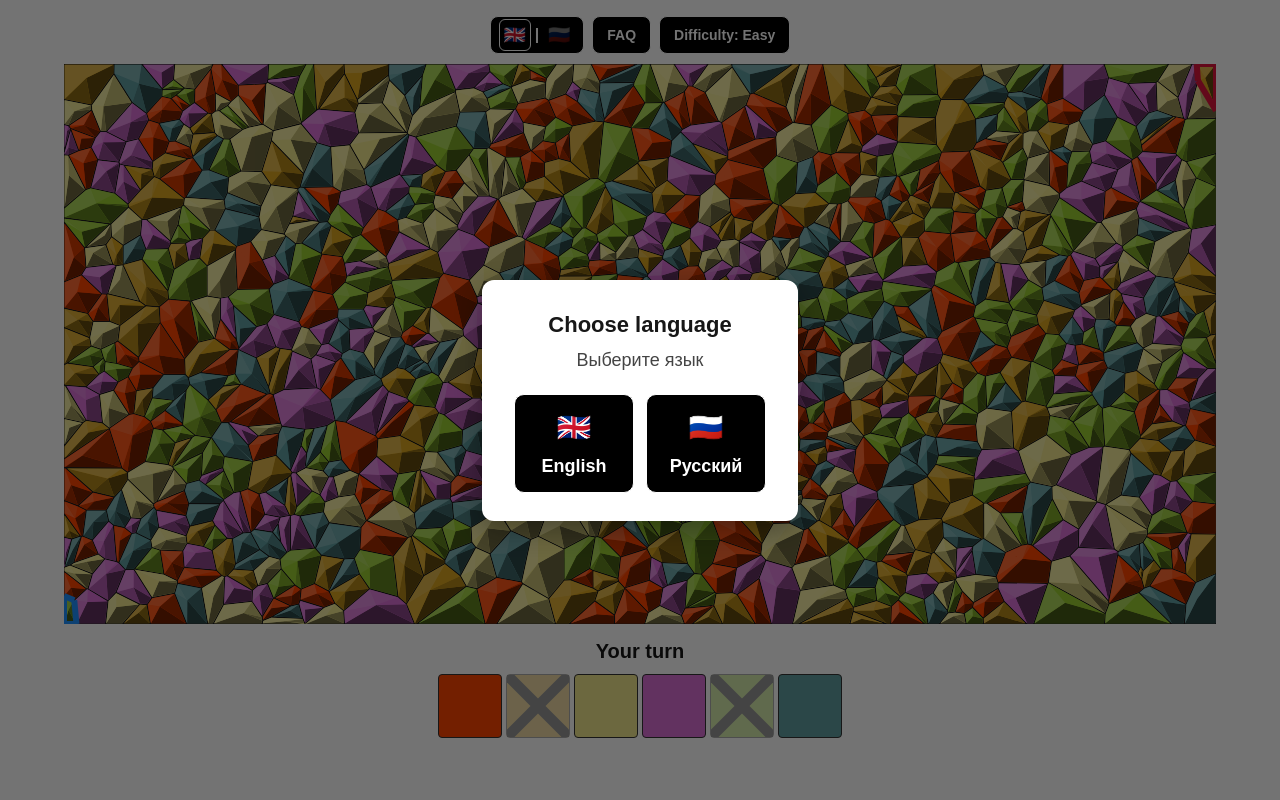
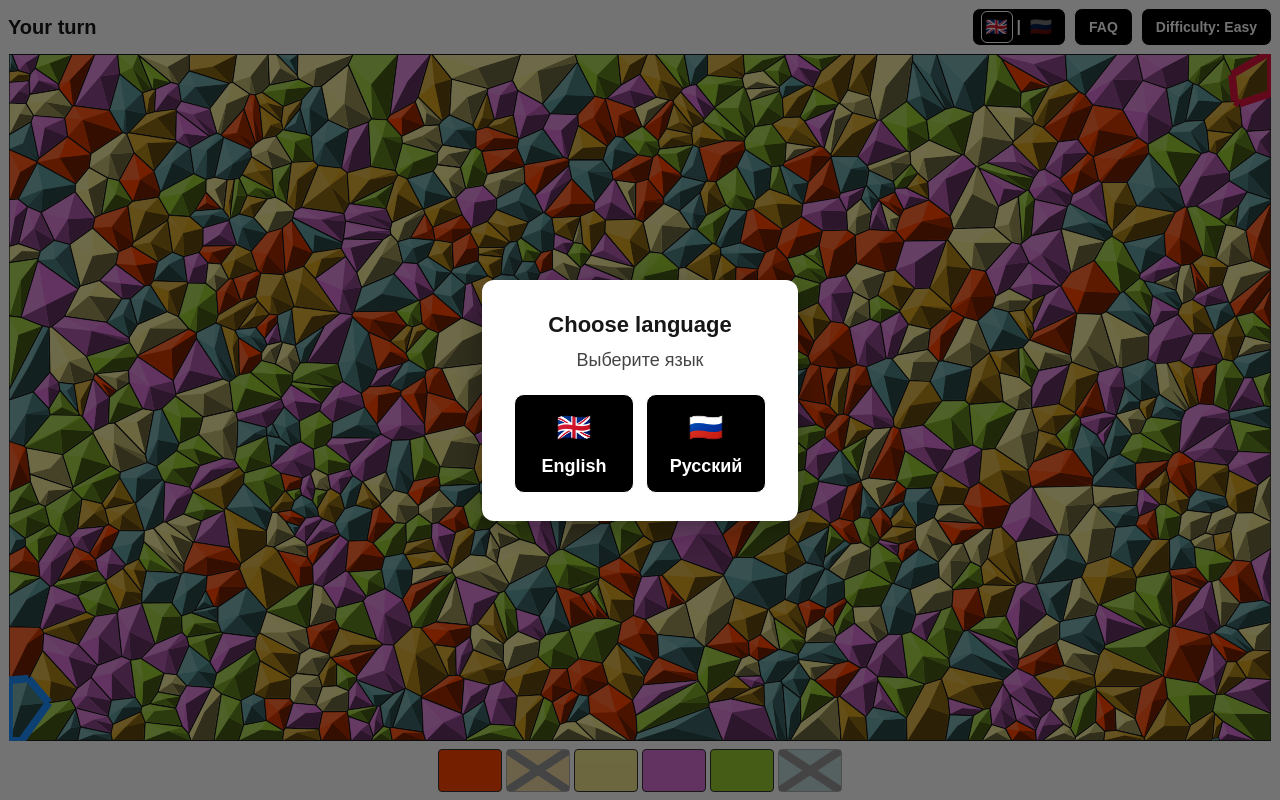
Before and after one commit to GerardRoulette/six-colors, a Next.js app: page / in a window 1280 px wide. Built offline with nearby package versions, Linux system fonts and the light colour scheme.

Commit message:
fixed the design flaws for yandex games

```diff
--- a/app/components/LanguageSelector.jsx
+++ b/app/components/LanguageSelector.jsx
@@ -152,7 +152,7 @@ function LanguagePrompt({ onChoose }) {
   );
 }
 
-// Compact flag buttons for switching locale. Sits in the toolbar above the board (not a corner overlay).
+// Compact flag buttons for switching locale. Sits in the top-right header with FAQ and difficulty.
 // `locale` is the active code; `onChange(lang)` persists the new locale via the provider.
 export function LanguageToggle({ locale, onChange }) {
   return (
--- a/app/components/game/BoardSvg.jsx
+++ b/app/components/game/BoardSvg.jsx
@@ -3,9 +3,13 @@
 import { GEM_BUCKETS } from '../../game/board/gem';
 
 // Faceted Voronoi board plus the thick territory outlines. Hover is display-only.
+// `viewWidth` / `viewHeight` are the fixed map coordinates (paths stay in this space across resizes).
+// `svgWidth` / `svgHeight` are the on-screen pixel size; the viewBox scales the map into that box.
 // `blinkSide` is `{ player, ai }`: the side that just captured pulses opacity until the blink ends. Facets stay drawn.
 // `playerBoundary` / `aiBoundary` are outline segments `{ a, b }` from `regionBoundary`.
 const BoardSvg = ({
+  viewWidth,
+  viewHeight,
   svgWidth,
   svgHeight,
   cells,
@@ -16,7 +20,12 @@ const BoardSvg = ({
   onCellHover,
   onCellLeave,
 }) => (
-  <svg width={svgWidth} height={svgHeight} style={{ background: '#1a1a1a', display: 'block' }}>
+  <svg
+    viewBox={`0 0 ${viewWidth} ${viewHeight}`}
+    width={svgWidth}
+    height={svgHeight}
+    style={{ background: '#1a1a1a', display: 'block' }}
+  >
     {cells.map((cell) => {
       // Dark stroke while the pointer is over this cell (hover is display-only).
       const isHovered = hoveredCell && cell.id === hoveredCell.id;
--- a/app/components/game/PaletteBar.jsx
+++ b/app/components/game/PaletteBar.jsx
@@ -4,7 +4,7 @@ import { PALETTE } from '../../game/moves';
 
 // Space between adjacent palette swatches (px).
 const PALETTE_GAP = 4;
-// Default palette button edge; shrinks on narrow screens so six swatches stay on one row.
+// Default palette button width; shrinks on narrow screens so six swatches stay on one row. Height is two thirds of this.
 const PALETTE_BUTTON_MAX = 64;
 
 // Six color swatches under the board. Illegal or out-of-turn colors are dimmed and crossed out.
@@ -12,11 +12,13 @@ const PALETTE_BUTTON_MAX = 64;
 // `interactionLocked` is true when it is not the player's turn or the match is over.
 // `onChoose` receives a palette CSS name when an enabled swatch is clicked.
 const PaletteBar = ({ svgWidth, legalColors, interactionLocked, onChoose }) => {
-  // Swatch edge so PALETTE.length buttons plus gaps fit the board width, capped at PALETTE_BUTTON_MAX.
-  const paletteButtonSize = Math.min(
+  // Swatch width so PALETTE.length buttons plus gaps fit the row, capped at PALETTE_BUTTON_MAX.
+  const paletteButtonWidth = Math.min(
     PALETTE_BUTTON_MAX,
     Math.max(1, Math.floor((svgWidth - PALETTE_GAP * (PALETTE.length - 1)) / PALETTE.length)),
   );
+  // Swatch height is two thirds of the width, so the row is shorter than a square.
+  const paletteButtonHeight = Math.max(1, Math.round(paletteButtonWidth * 2 / 3));
 
   return (
     <div style={{ display: 'flex', gap: PALETTE_GAP, flexWrap: 'nowrap', justifyContent: 'center', width: svgWidth, maxWidth: '100%', boxSizing: 'border-box' }}>
@@ -29,8 +31,8 @@ const PaletteBar = ({ svgWidth, legalColors, interactionLocked, onChoose }) => {
             onClick={() => onChoose(c)}
             disabled={disabled}
             style={{
-              width: paletteButtonSize,
-              height: paletteButtonSize,
+              width: paletteButtonWidth,
+              height: paletteButtonHeight,
               flex: '0 0 auto',
               padding: 0,
               boxSizing: 'border-box',
--- a/app/components/game/VoronoiDiagram.jsx
+++ b/app/components/game/VoronoiDiagram.jsx
@@ -16,20 +16,43 @@ import BoardSvg from "./BoardSvg";
 import PaletteBar from "./PaletteBar";
 import GameOverlays from "./GameOverlays";
 
-// Horizontal padding on Home (`padding: 16` each side). Board + palette must fit inside it.
-const PAGE_PADDING_X = 16;
 // How long the mover's gems blink after a capture (ms). Three pulses of the `gem-blink` keyframe (0.28s × 3).
 const BLINK_MS = 840;
+// Long side of a new map, in SVG units. The other side keeps the slot's shape, then the map is scaled to the window.
+const BOARD_LONG_SIDE = 1000;
 
-// responsive viewport (computed from window size)
-// Returns SVG pixel size from the window (~90% × ~70%). Width never exceeds the padded viewport so the board and color row stay on-screen. SSR fallback is 800×600 because `window` is missing.
-const computeSize = () => {
-  if (typeof window === 'undefined') return { w: 800, h: 600 };
-  // Usable width inside Home's left/right padding.
-  const paddedWidth = window.innerWidth - PAGE_PADDING_X * 2;
-  const w = Math.max(1, Math.min(Math.floor(window.innerWidth * 0.9), paddedWidth));
-  const h = Math.max(300, Math.floor(window.innerHeight * 0.7));
-  return { w, h };
+// Map size for a new match. Uses the full slot between the toolbar and the palette, so a wide window gets a wide board.
+const logicalBoardSize = (slotWidth, slotHeight) => {
+  // Slot pixels. Both stay at least 1 so a zero-height first measure cannot produce an empty map.
+  const w = Math.max(1, slotWidth);
+  const h = Math.max(1, slotHeight);
+  // Scale so the long side is BOARD_LONG_SIDE. Stroke widths stay similar at every window size.
+  const scale = BOARD_LONG_SIDE / Math.max(w, h);
+  return { w: Math.max(1, Math.round(w * scale)), h: Math.max(1, Math.round(h * scale)) };
+};
+
+// Fit an existing map into the slot. Uniform scale, so a resize does not stretch cells or rebuild them.
+const fitBoardBox = (slotWidth, slotHeight, boardWidth, boardHeight) => {
+  // Slot size in CSS pixels. Floor so a subpixel observer tick does not refit forever.
+  const slotW = Math.max(1, Math.floor(slotWidth));
+  const slotH = Math.max(1, Math.floor(slotHeight));
+  const aspect = boardWidth / boardHeight;
+  let w = slotW;
+  let h = w / aspect;
+  if (h > slotH) {
+    h = slotH;
+    w = h * aspect;
+  }
+  return { w: Math.max(1, Math.floor(w)), h: Math.max(1, Math.floor(h)) };
+};
+
+// First-paint slot guess before ResizeObserver runs. Leaves room for the header row and the shorter palette.
+const estimateSlot = () => {
+  if (typeof window === 'undefined') return { w: 800, h: 480 };
+  return {
+    w: Math.max(1, window.innerWidth),
+    h: Math.max(1, window.innerHeight - 110),
+  };
 };
 
 // main interactive Voronoi diagram component
@@ -37,26 +60,61 @@ const computeSize = () => {
 const VoronoiDiagram = ({ numPoints = 50 }) => { // 50 just to have some default value
   // i18n: HUD/FAQ copy, plus locale + changeLanguage for the toolbar switcher.
   const { t, locale, changeLanguage } = useTranslation();
-  // SVG width/height in pixels; `setSvgSize` reruns site generation on window resize.
-  const [{ w: svgWidth, h: svgHeight }, setSvgSize] = React.useState(computeSize());
-  React.useEffect(() => {
-    const onResize = () => setSvgSize(computeSize());
-    window.addEventListener('resize', onResize);
-    return () => window.removeEventListener('resize', onResize);
+  // Measured pixel box between the toolbar and the palette. Resize changes this, not the cells.
+  const [slotBox, setSlotBox] = React.useState(estimateSlot);
+  // SVG units for this match. Frozen after the first real measurement and replaced only on a new match.
+  const [boardBox, setBoardBox] = React.useState(() => {
+    const slot = estimateSlot();
+    return logicalBoardSize(slot.w, slot.h);
+  });
+  // True once this match has captured a map size, so later slot changes only rescale the SVG.
+  const boardFrozen = React.useRef(false);
+  // The middle row whose content box is the largest rectangle the board may occupy.
+  const slotRef = React.useRef(null);
+  React.useLayoutEffect(() => {
+    const slot = slotRef.current;
+    if (!slot) return;
+    // Copy the slot's content box into state when the window, toolbar wrap, or palette height changes.
+    const apply = () => {
+      const rect = slot.getBoundingClientRect();
+      const nextW = Math.max(1, Math.floor(rect.width));
+      const nextH = Math.max(1, Math.floor(rect.height));
+      setSlotBox((prev) => (prev.w === nextW && prev.h === nextH ? prev : { w: nextW, h: nextH }));
+      // First measurement replaces the window guess before the player can move.
+      if (!boardFrozen.current && nextW > 1 && nextH > 1) {
+        boardFrozen.current = true;
+        setBoardBox(logicalBoardSize(nextW, nextH));
+      }
+    };
+    apply();
+    const observer = new ResizeObserver(apply);
+    observer.observe(slot);
+    return () => observer.disconnect();
   }, []);
+  // On-screen board size. Cell coordinates stay in `boardBox` for the whole match.
+  const displaySize = fitBoardBox(slotBox.w, slotBox.h, boardBox.w, boardBox.h);
   // Incremented by Try again to rebuild sites/ownership without mutating the current arrays in place.
   const [gameKey, setGameKey] = React.useState(0);
-  // Random seeds for this match (depends on `gameKey` so Try again gets a new map).
-  const initialSites = useMemo(() => generateSites(numPoints, svgWidth, svgHeight), [numPoints, svgWidth, svgHeight, gameKey]);
+  // Random seeds for this match. A new `gameKey` or a new map size (new match only) draws a new board.
+  const initialSites = useMemo(
+    () => generateSites(numPoints, boardBox.w, boardBox.h),
+    [numPoints, gameKey, boardBox.w, boardBox.h],
+  );
   const sites = useMemo(() => [...initialSites], [initialSites]);
 
   // geometry derivations
-  const { delaunay, voronoi } = useMemo(() => generateVoronoi(sites, svgWidth, svgHeight), [sites, svgWidth, svgHeight]);
+  const { delaunay, voronoi } = useMemo(
+    () => generateVoronoi(sites, boardBox.w, boardBox.h),
+    [sites, boardBox.w, boardBox.h],
+  );
   // Cells with paths/colors/neighbors, before corner flags and starting ownership.
   const baseCells = useMemo(() => createCells(sites, voronoi, delaunay), [sites, voronoi, delaunay]);
 
   // identifying the corner cells and marking them
-  const cornerCellIds = useMemo(() => getCornerCellIds(delaunay, svgWidth, svgHeight), [delaunay, svgWidth, svgHeight]);
+  const cornerCellIds = useMemo(
+    () => getCornerCellIds(delaunay, boardBox.w, boardBox.h),
+    [delaunay, boardBox.w, boardBox.h],
+  );
   const initialCellsWithCorners = useMemo(() =>
     baseCells.map((cell) =>
       cornerCellIds.has(cell.id)
@@ -88,8 +146,8 @@ const VoronoiDiagram = ({ numPoints = 50 }) => { // 50 just to have some default
 
   // Player bottom-left and AI top-right, from the same triangulation as the cells.
   const startIds = useMemo(
-    () => getStartIds(delaunay, svgWidth, svgHeight),
-    [delaunay, svgWidth, svgHeight],
+    () => getStartIds(delaunay, boardBox.w, boardBox.h),
+    [delaunay, boardBox.w, boardBox.h],
   );
 
   // Restore a saved difficulty on mount; ignore unknown values so a bad key does not break the AI.
@@ -131,6 +189,9 @@ const VoronoiDiagram = ({ numPoints = 50 }) => { // 50 just to have some default
     blinkTimers.current = { player: 0, ai: 0 };
     blinkFrames.current = { player: 0, ai: 0 };
     setBlinkSide({ player: false, ai: false });
+    // New match uses the slot as it is now. Resizes after this only scale that map.
+    boardFrozen.current = true;
+    setBoardBox(logicalBoardSize(slotBox.w, slotBox.h));
     setGameKey((k) => k + 1);
   };
 
@@ -294,18 +355,56 @@ const VoronoiDiagram = ({ numPoints = 50 }) => { // 50 just to have some default
 
   // Colors the player may pick right now; the palette uses this to cross out the rest.
   const playerLegalColors = computeLegalColors('player');
+  // Turn line in the top-left header. The result text replaces it when the match is over.
+  const statusLabel = gameOver
+    ? t('status.gameOver')
+    : (turn === 'player' ? t('status.yourTurn') : t('status.aiThinking'));
+
+  // Swallow the browser context menu so a right-click or long-press on the match does not leave the game.
+  const handleBlockBrowserMenu = (event) => {
+    event.preventDefault();
+  };
 
   return (
-    <div style={{ display: 'inline-flex', flexDirection: 'column', alignItems: 'center', width: svgWidth, maxWidth: '100%', boxSizing: 'border-box' }}>
+    <div
+      onContextMenu={handleBlockBrowserMenu}
+      style={{
+        display: 'flex',
+        flexDirection: 'column',
+        alignItems: 'center',
+        height: '100%',
+        width: '100%',
+        overflow: 'hidden',
+        boxSizing: 'border-box',
+        padding: 8,
+        userSelect: 'none',
+        WebkitUserSelect: 'none',
+        WebkitTouchCallout: 'none',
+        touchAction: 'manipulation',
+      }}
+    >
       <div
         style={{
           display: 'flex',
           flexWrap: 'wrap',
           gap: 8,
           alignItems: 'center',
-          justifyContent: 'center',
-          width: svgWidth,
-          marginBottom: 10,
+          justifyContent: 'space-between',
+          width: '100%',
+          flexShrink: 0,
+          marginBottom: 8,
+        }}
+      >
+        <div style={{ fontSize: 20, fontWeight: 600, textAlign: 'left', whiteSpace: 'nowrap' }}>
+          {statusLabel}
+        </div>
+        <div
+          style={{
+            display: 'flex',
+            flexWrap: 'wrap',
+            gap: 8,
+            alignItems: 'center',
+            justifyContent: 'flex-end',
           }}
         >
           <LanguageToggle locale={locale} onChange={changeLanguage} />
@@ -329,10 +428,24 @@ const VoronoiDiagram = ({ numPoints = 50 }) => { // 50 just to have some default
             {`${t('button.difficulty')}: ${t(`difficulty.${difficulty}`)}`}
           </button>
         </div>
-      <div style={{ position: 'relative', width: svgWidth, height: svgHeight }}>
+      </div>
+      <div
+        ref={slotRef}
+        style={{
+          flex: '1 1 auto',
+          minHeight: 0,
+          width: '100%',
+          display: 'flex',
+          alignItems: 'center',
+          justifyContent: 'center',
+        }}
+      >
+        <div style={{ position: 'relative', width: displaySize.w, height: displaySize.h, flexShrink: 0 }}>
         <BoardSvg
-          svgWidth={svgWidth}
-          svgHeight={svgHeight}
+          viewWidth={boardBox.w}
+          viewHeight={boardBox.h}
+          svgWidth={displaySize.w}
+          svgHeight={displaySize.h}
           cells={cells}
           hoveredCell={hoveredCell}
           blinkSide={blinkSide}
@@ -354,12 +467,10 @@ const VoronoiDiagram = ({ numPoints = 50 }) => { // 50 just to have some default
           onChooseDifficulty={handleChooseDifficulty}
         />
         </div>
-      <div style={{ marginTop: 12, display: 'flex', flexDirection: 'column', gap: 8, alignItems: 'center', width: svgWidth, maxWidth: '100%', boxSizing: 'border-box' }}>
-        <div style={{ fontSize: 20, fontWeight: 600 }}>
-          {gameOver ? t('status.gameOver') : (turn === 'player' ? t('status.yourTurn') : t('status.aiThinking'))}
       </div>
+      <div style={{ marginTop: 8, display: 'flex', justifyContent: 'center', width: '100%', flexShrink: 0, boxSizing: 'border-box' }}>
         <PaletteBar
-          svgWidth={svgWidth}
+          svgWidth={slotBox.w}
           legalColors={playerLegalColors}
           interactionLocked={turn !== 'player' || !!gameOver}
           onChoose={handlePlayerChooseColor}
--- a/app/globals.css
+++ b/app/globals.css
@@ -12,6 +12,14 @@
     --background: #0a0a0a;
     --foreground: #ededed;
   }
+}
+
+/* Lock the document to the viewport so the match cannot grow a browser scrollbar or swipe-to-refresh. */
+html,
+body {
+  height: 100%;
+  overflow: hidden;
+  overscroll-behavior: none;
 }
 
 body {
--- a/app/page.js
+++ b/app/page.js
@@ -9,7 +9,7 @@ const VoronoiDiagram = dynamic(() => import("./components/game/VoronoiDiagram"),
 
 export default function Home() {
   return (
-    <div style={{ display: "flex", justifyContent: "center", alignItems: "flex-start", minHeight: "100vh", width: "100vw", overflow: "auto", padding: 16 }}>
+    <div style={{ height: "100dvh", width: "100%", overflow: "hidden" }}>
       <VoronoiDiagram numPoints={1000} />
     </div>
   );
```
Also changed, not shown: app/components/game/GameOverlays.jsx (+14 -9 lines). Lines whose indentation alone changed are shown as unchanged.
